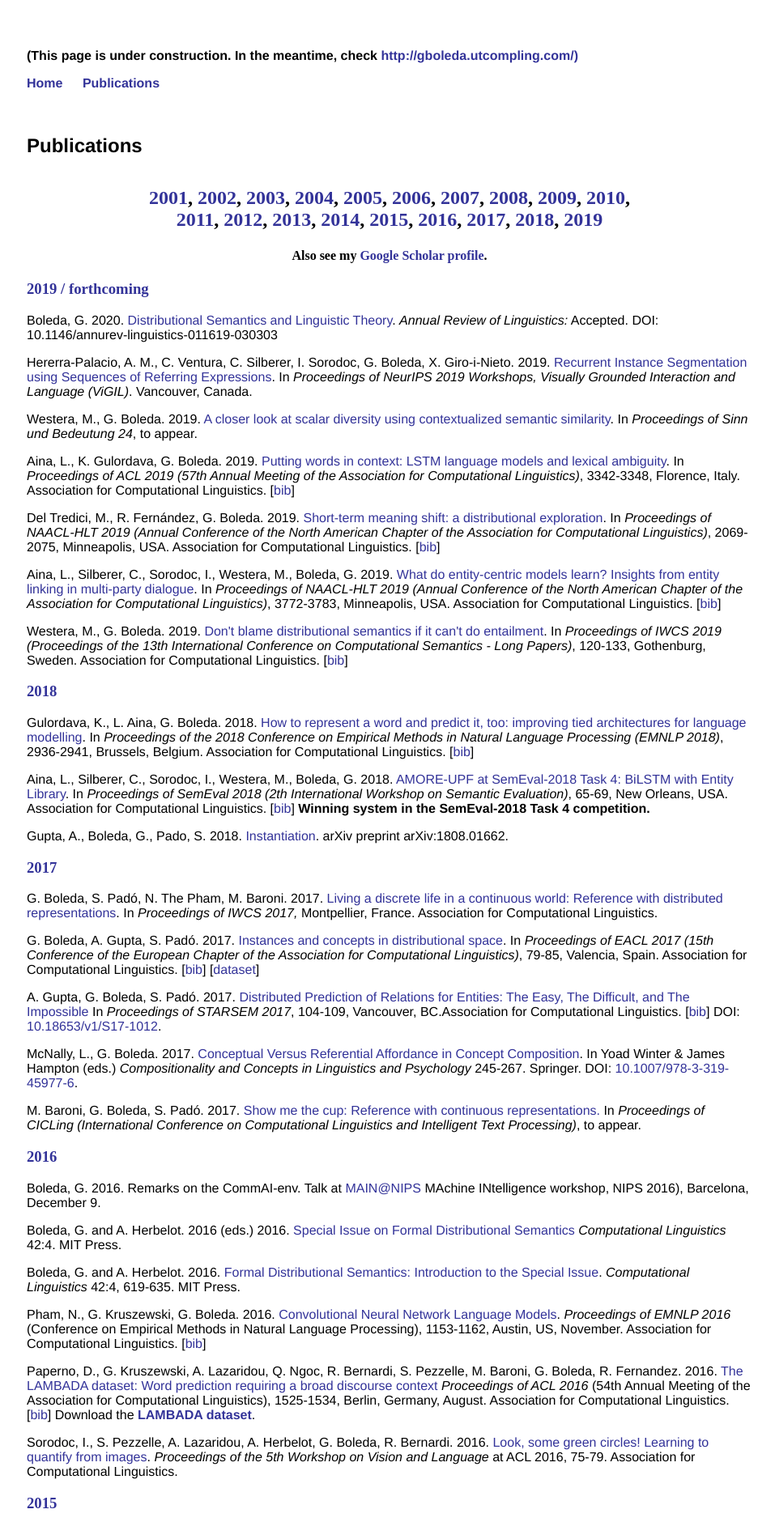
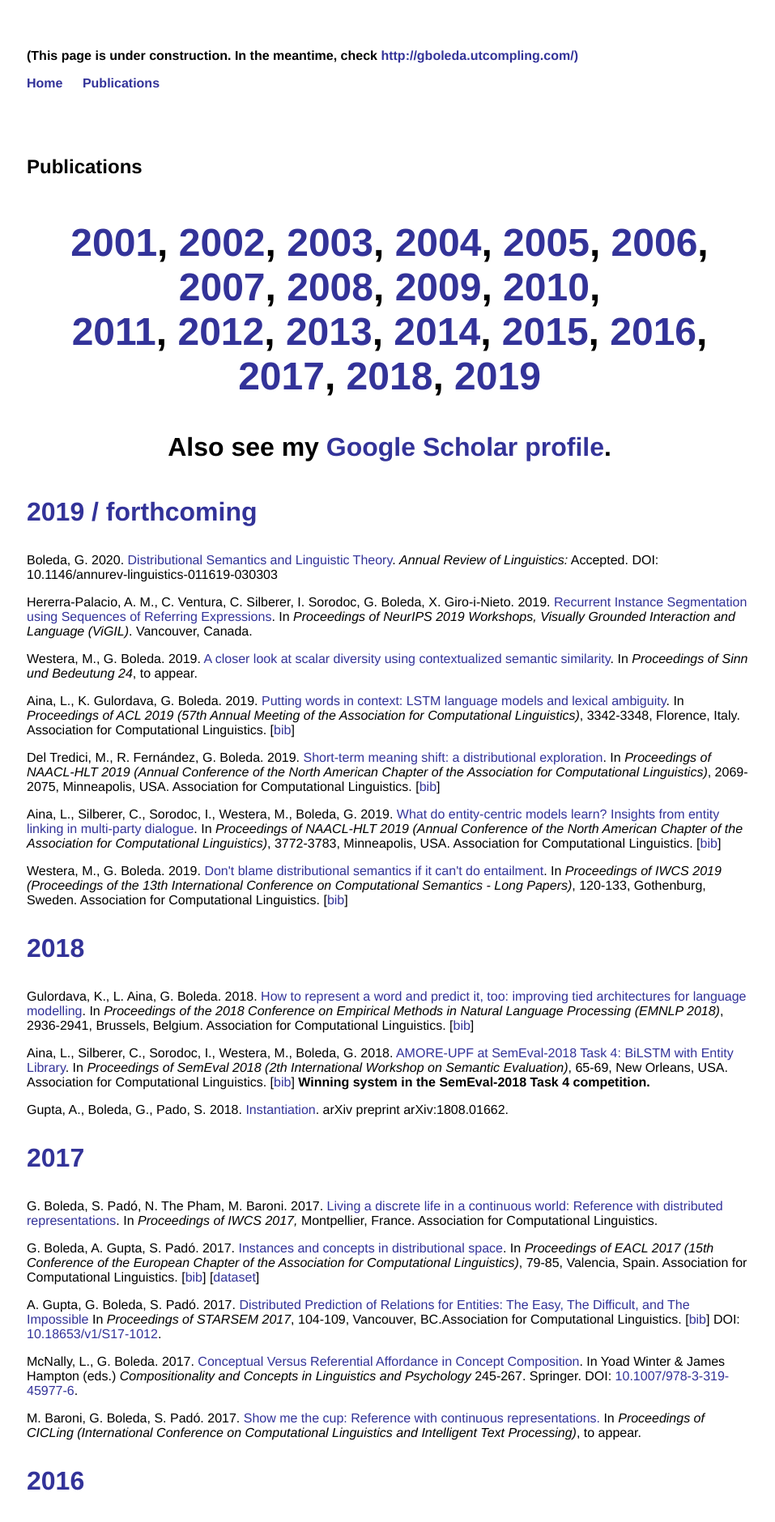
Before and after one commit to gboleda/gboleda.github.io, a Jekyll site: the page built from pubs/index.html, in a window 1280 px wide. Shown: the top 1880 px of the page at 81% size, without its empty margins (159-1116 px from the left). Built offline with Jekyll 4.4.1, drawn with Linux system fonts in a browser that asks for light colours.

Commit message:
Update main.css

```diff
--- a/css/main.css
+++ b/css/main.css
@@ -20,7 +20,19 @@ a:hover {
     text-decoration: underline;
 }
 h1 {
+    font-size: 4em;
+    font-family:'Helvetica', 'Arial', 'Sans-Serif';
+}
+h2 {
     font-size: 3em;
+    font-family:'Helvetica', 'Arial', 'Sans-Serif';
+}
+h3 {
+    font-size: 2em;
+    font-family:'Helvetica', 'Arial', 'Sans-Serif';
+}
+h4 {
+    font-size: 2em;
     font-family:'Helvetica', 'Arial', 'Sans-Serif';
 }
 p {
```
